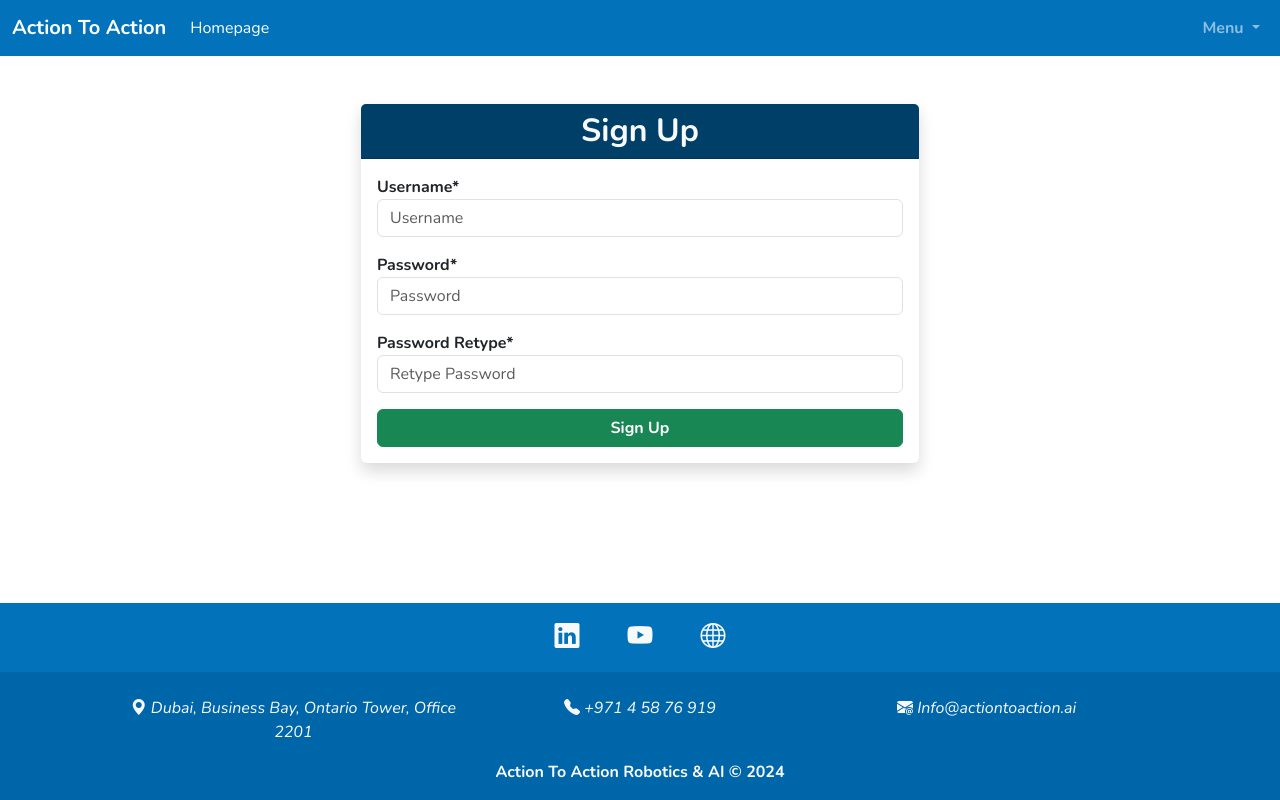
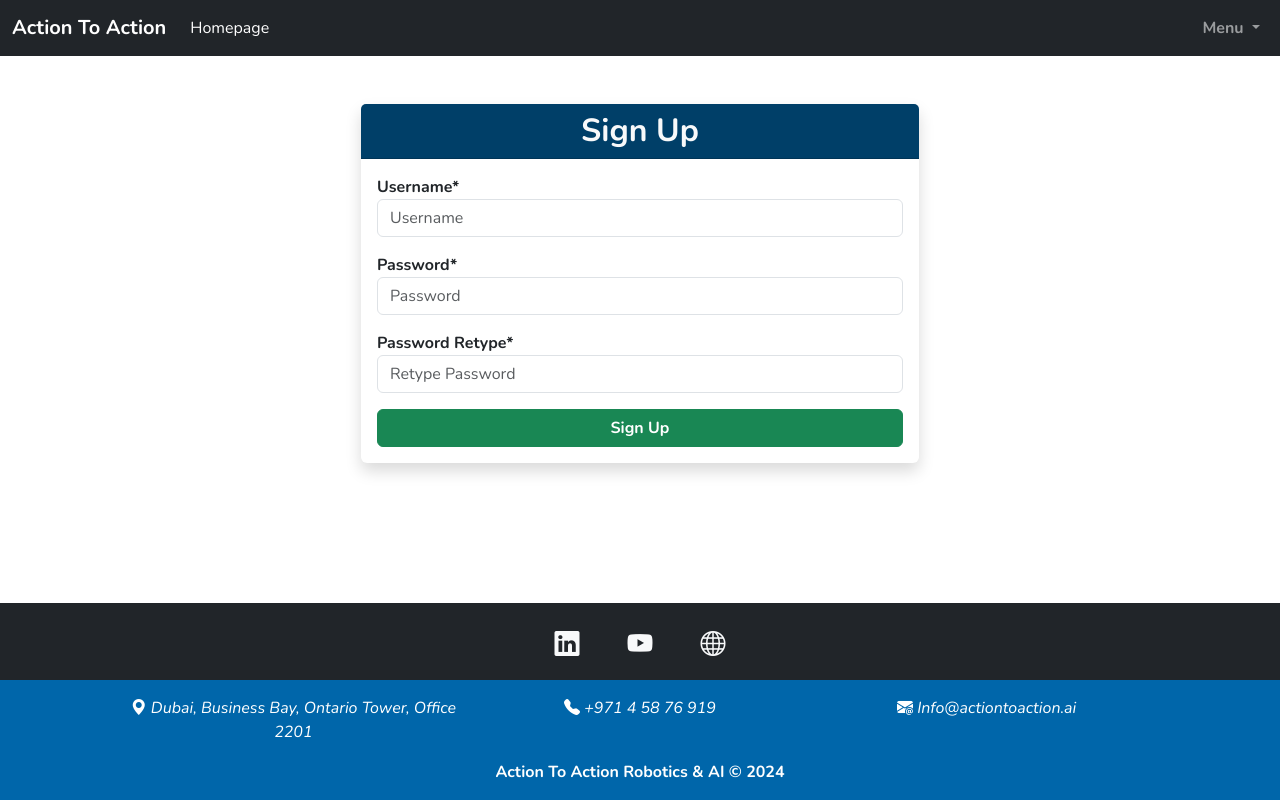
Before and after one commit to AymanKastaliBE/robots_api, a Django app: template templates/auth_api/signup.html in a window 1280 px wide. Run offline with Django 4.2, Linux system fonts and the light colour scheme; the template is opened without the code that fills it, so the values that code supplies are empty.

Commit message:
updating header/footer

```diff
--- a/templates/footer.html
+++ b/templates/footer.html
@@ -1,8 +1,8 @@
 <br>
 <br>
-<footer class="text-center mt-auto text-light" data-bs-theme="dark">
-    <div class="container p-3">
-        <section class="d-flex justify-content-center gap-5">
+<footer class="text-center mt-auto text-bg-dark" data-bs-theme="dark">
+    <div class="container pt-4 pb-3">
+        <section class="d-flex align-items-center justify-content-center gap-5">
             <a target="_blank" href="https://www.linkedin.com/company/action-to-action-robotics/" class="footer-icon">
                 <i class="bi bi-linkedin text-light"></i>
             </a>
@@ -15,7 +15,7 @@
         </section>
     </div>
     <div class="text-center footer-bottom p-3">
-        <div class="row row-cols-1 row-cols-md-3 col-md-10 offset-md-1 g-3 pt-2 mb-3">
+        <div class="row row-cols-1 row-cols-md-3 col-md-10 offset-md-1 g-3 mb-3">
             <div class="col">
                 <i class="bi bi-geo-alt-fill"> Dubai, Business Bay, Ontario Tower, Office 2201</i>
             </div>
--- a/templates/navbar.html
+++ b/templates/navbar.html
@@ -1,6 +1,6 @@
 {% load custom_tags %}
 
-<nav class="navbar navbar-expand-lg" data-bs-theme="dark">
+<nav class="navbar navbar-expand-lg text-bg-dark" data-bs-theme="dark">
     <div class="container-fluid">
       <a class="navbar-brand fw-bold" href="{% url 'ata_api:home_page_view' %}">Action To Action</a>
       <button class="navbar-toggler" type="button" data-bs-toggle="collapse" data-bs-target="#navbarText" aria-controls="navbarText" aria-expanded="false" aria-label="Toggle navigation">
@@ -14,6 +14,11 @@
           {% if request.user|user_in_group:"Staff,GDRFAD" %}
           <li class="nav-item">
             <a class="nav-link" href="{% url 'gdrfad_api:dashboard_view' %}">GDRFAD Dashboard</a>
+          </li>
+          {% endif %}
+          {% if request.user|user_in_group:"Staff" %}
+          <li class="nav-item">
+            <a class="nav-link" href="{% url 'ata_api:bills_view' %}">Bills</a>
           </li>
           {% endif %}
         </ul>
```
